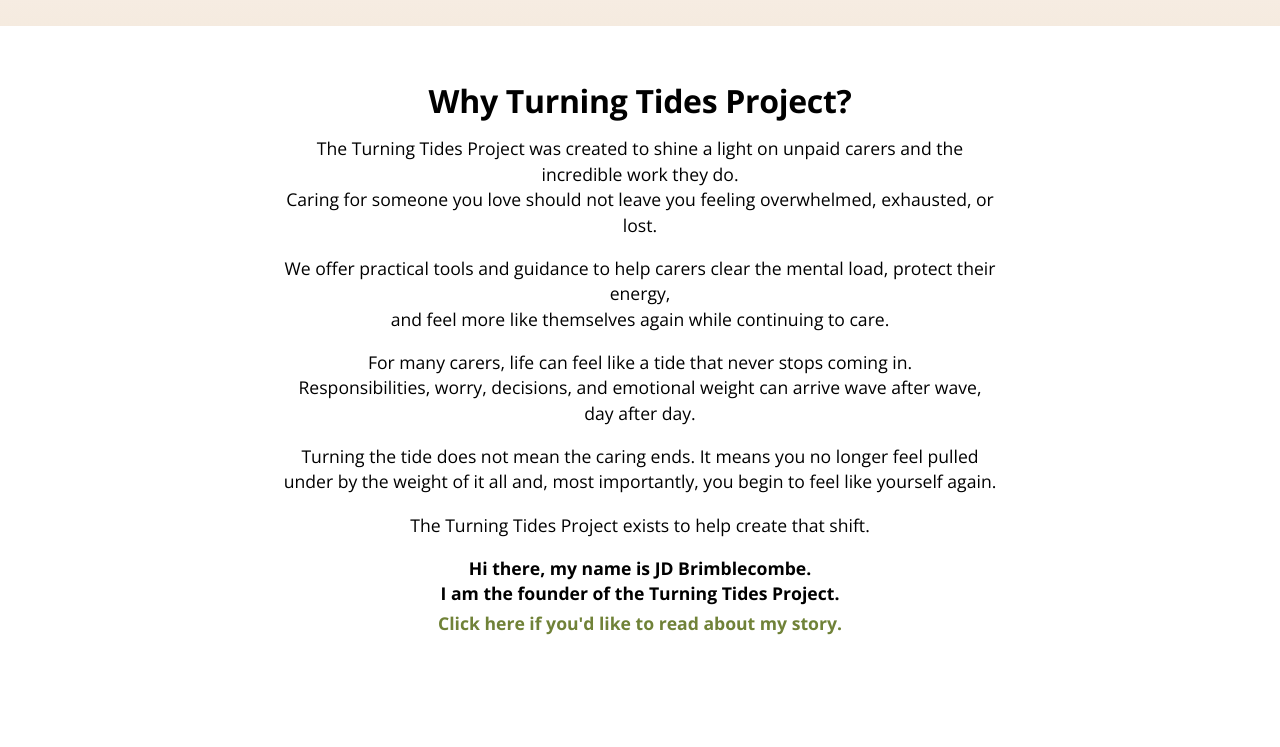
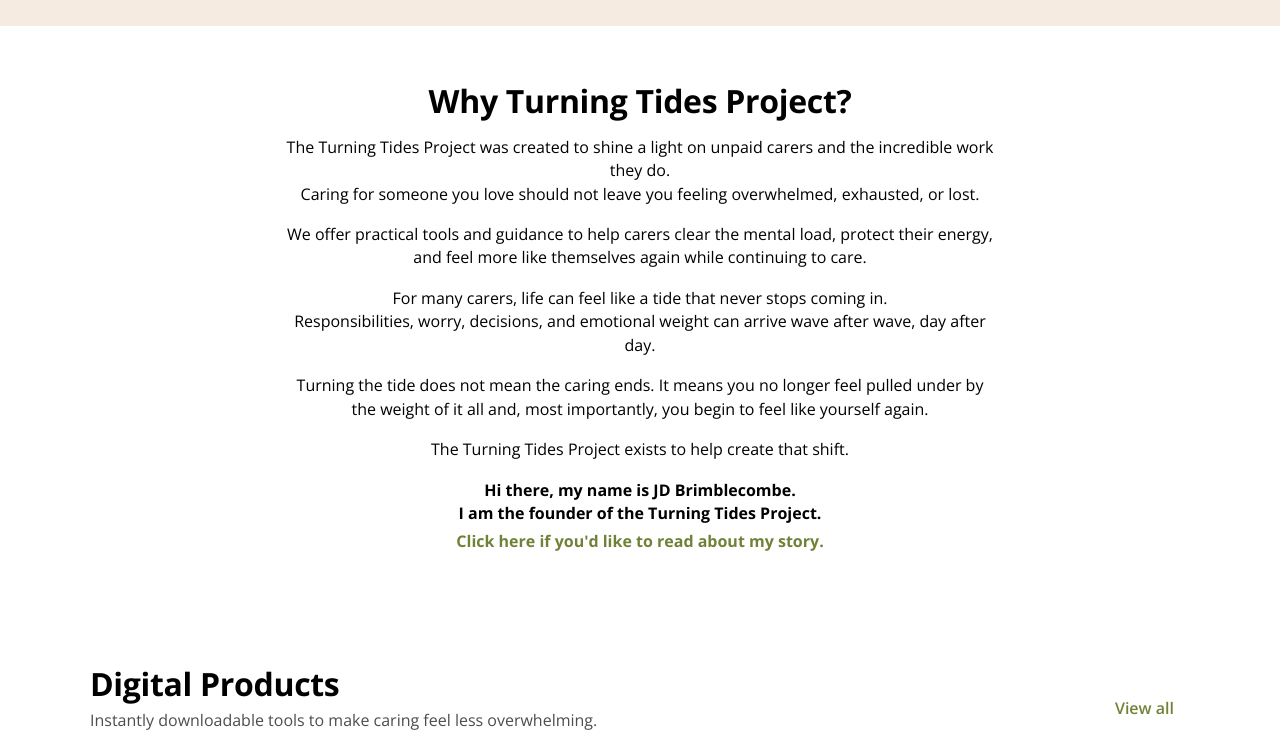
Before and after one commit to JacksonDickfos/turningtideproject, a Next.js app: page / in a window 1280 px wide. Shown: the part 820-1567 px from the top of the page. Built offline with nearby package versions, Linux system fonts and the light colour scheme.

Commit message:
Match Why body text size to section subtitles

```diff
--- a/src/app/globals.css
+++ b/src/app/globals.css
@@ -30,6 +30,9 @@
   --radius-button: 10px;
   --scroll-offset: 50px;
   --shadow: 0 10px 30px color-mix(in oklab, var(--fg) 12%, var(--bg) 88%);
+
+  /* Type sizing */
+  --section-subtitle-size: 1rem; /* 16px */
 }
 
 * {
@@ -749,7 +752,7 @@ dd {
 
 .whySection .prose p {
   white-space: pre-line;
-  font-size: clamp(1rem, 0.95rem + 0.25vw, 1.1rem);
+  font-size: var(--section-subtitle-size);
   line-height: 1.45;
 }
 
@@ -765,7 +768,7 @@ dd {
 }
 
 .whyFounder {
-  font-size: calc(1em + 2px);
+  font-size: 1.25rem; /* ~20px */
   line-height: 1.25;
 }
 
@@ -809,6 +812,12 @@ dd {
   justify-content: space-between;
   gap: 1rem;
   flex-wrap: wrap;
+}
+
+/* Section subtitle (the muted line under section headings like “Digital Products”) */
+.sectionHeader .muted {
+  font-size: var(--section-subtitle-size);
+  line-height: 1.45;
 }
 
 /* Bubble previews */
```
